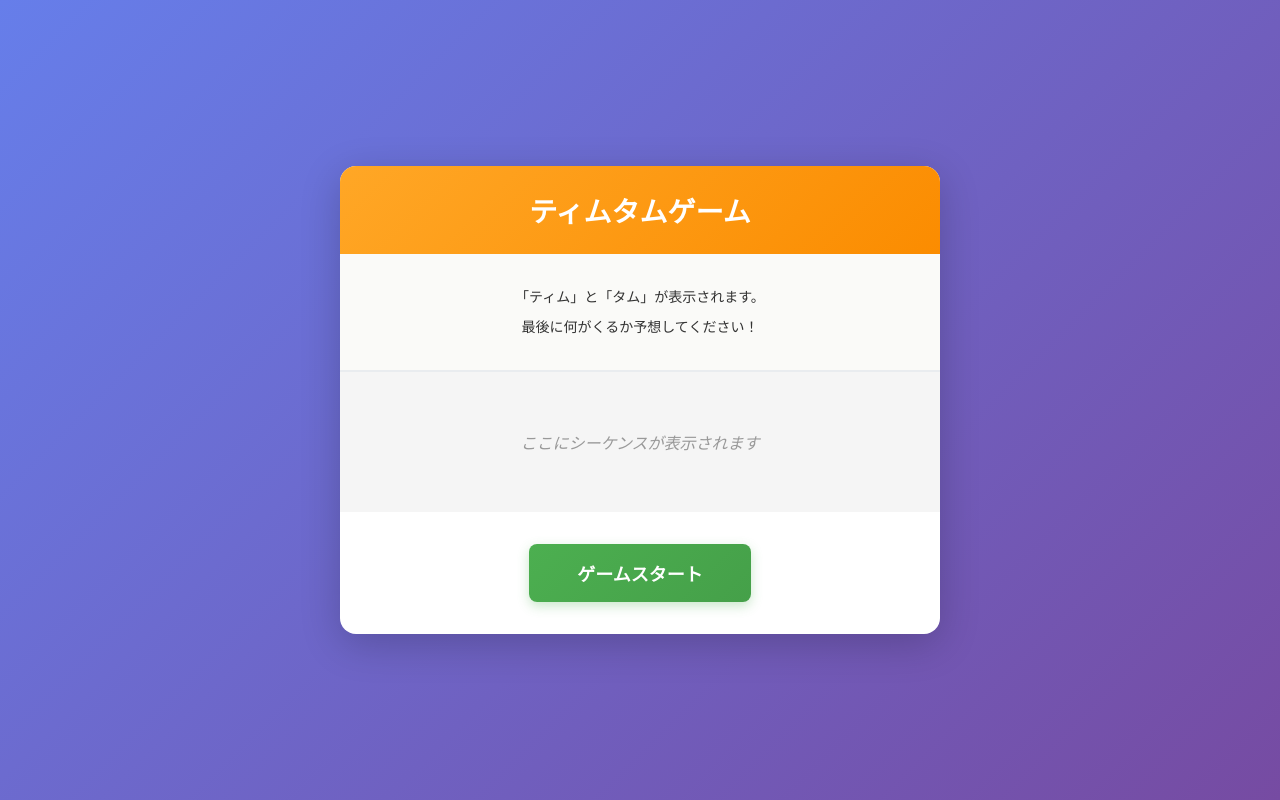
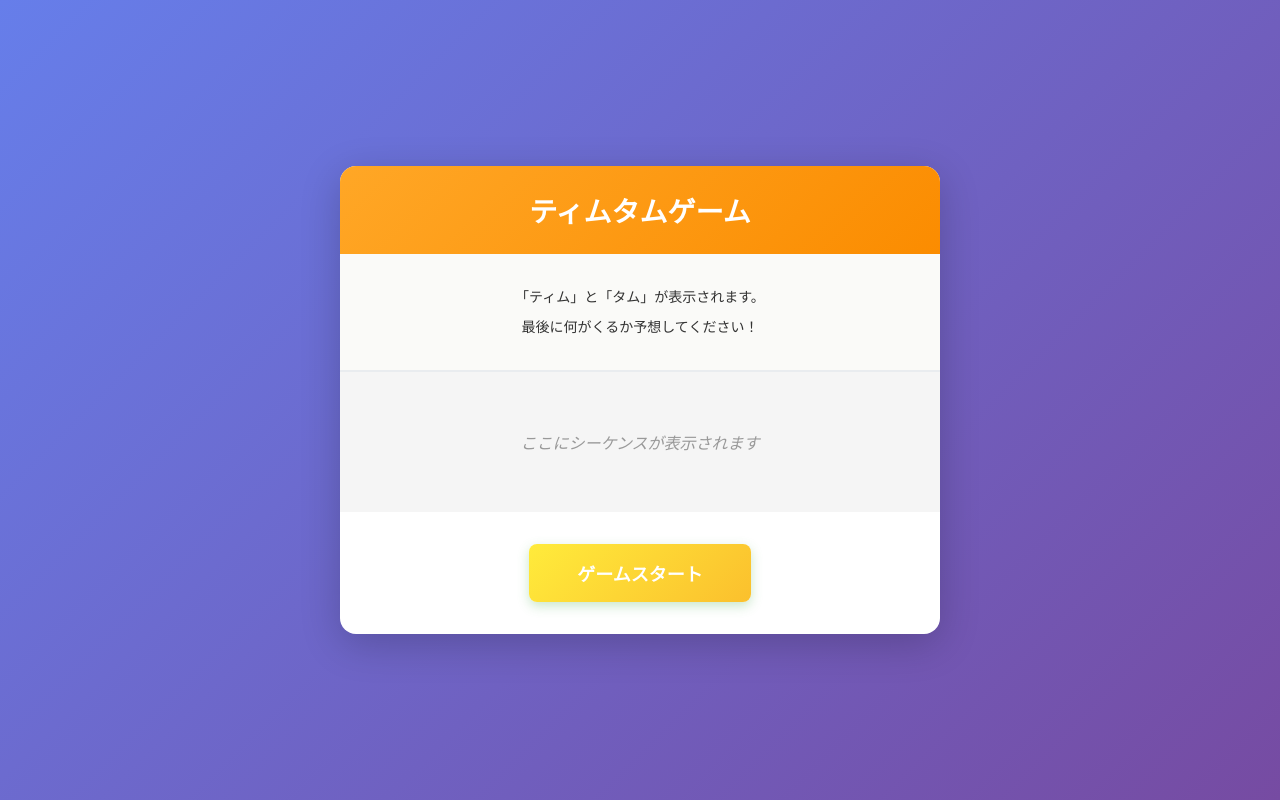
Before and after one commit to hirobekeita/Tim-Tam-Game, a React (Vite) app: page / in a window 1280 px wide. Built offline with nearby package versions, Linux system fonts and the light colour scheme.

Commit message:
Change start button background color gradient

```diff
--- a/src/App.css
+++ b/src/App.css
@@ -81,7 +81,7 @@
 }
 
 .start-button {
-  background: linear-gradient(135deg, #4CAF50 0%, #45a049 100%);
+  background: linear-gradient(135deg, #FFEB3B 0%, #FBC02D 100%);
   color: white;
   border: none;
   padding: 16px 48px;
```
